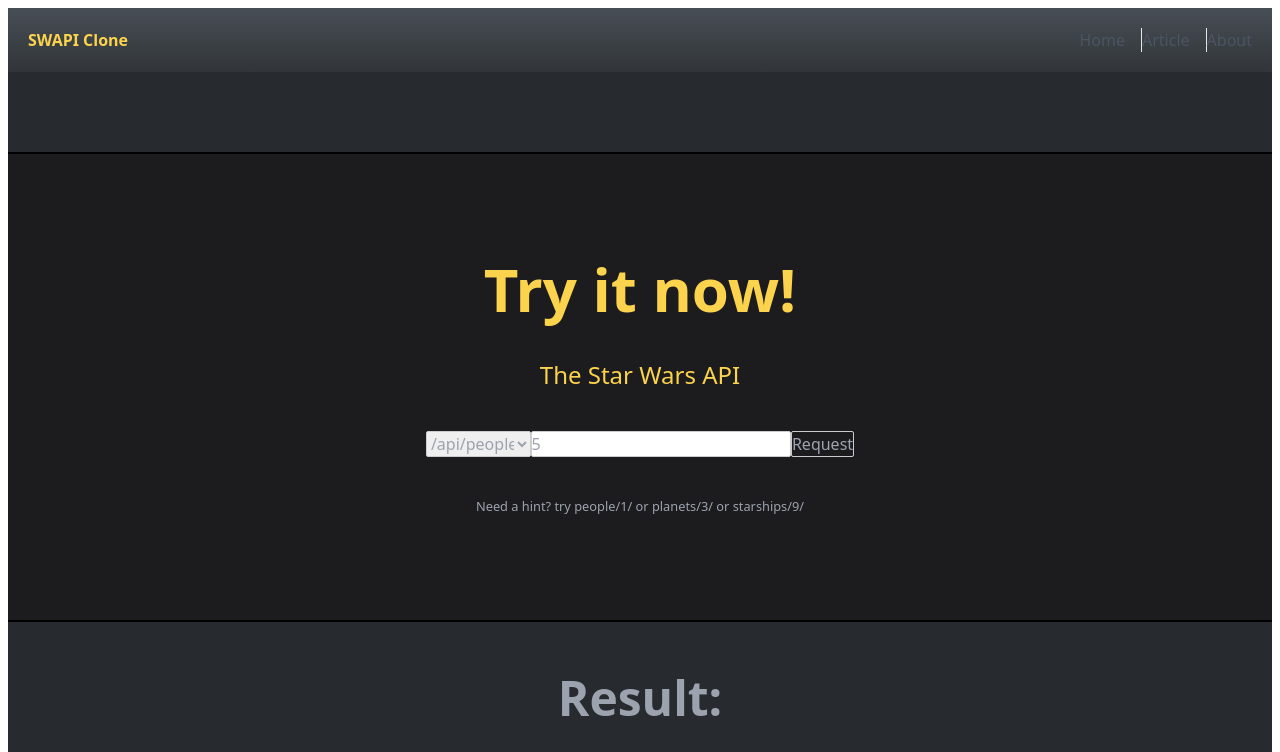
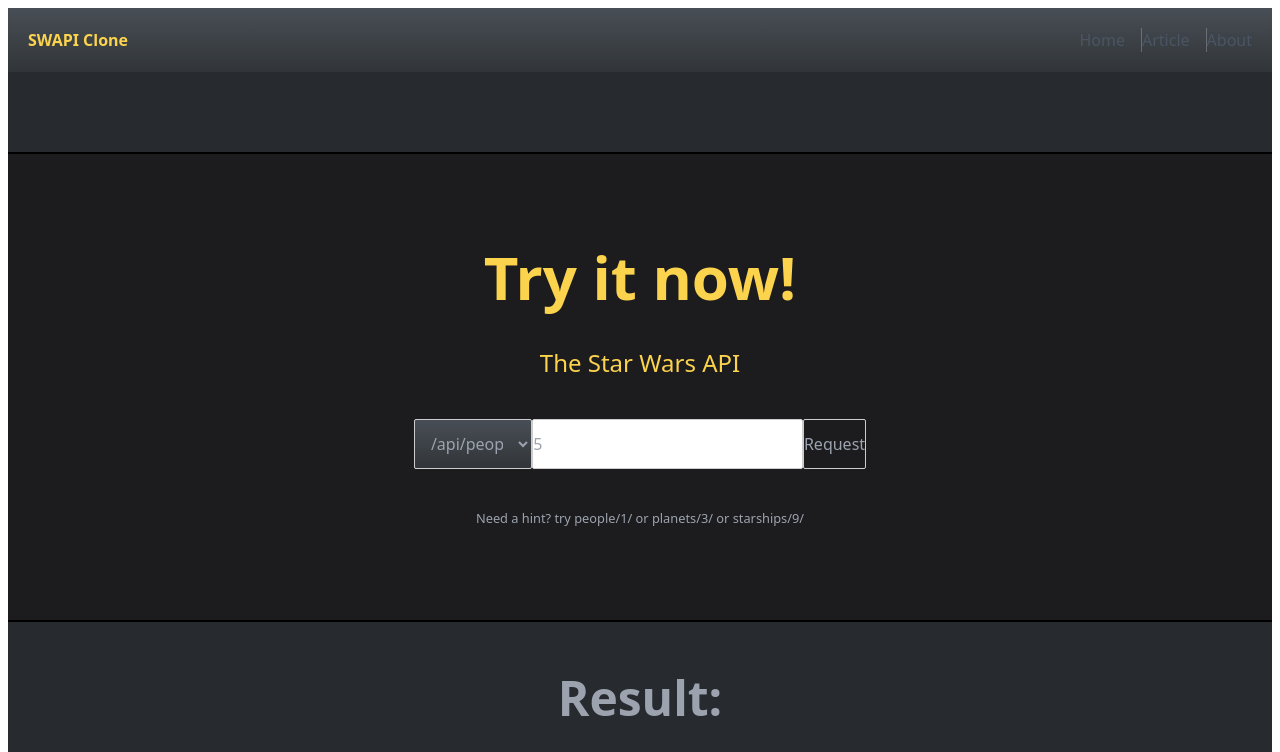
Before and after one commit to davidjsalazarmoreno/swapi-deno, a Svelte app in the folder client/: page / in a window 1280 px wide. Shown: the top 752 px of the page. Built offline with nearby package versions, Linux system fonts and the light colour scheme; no server answers; what @tailwindcss/ui would draw is missing.

Commit message:
updates styles

```diff
--- a/client/src/routes/home/Home.svelte
+++ b/client/src/routes/home/Home.svelte
@@ -27,7 +27,7 @@
 <header class="p-5 bg-primary-swapi bg-nav-bar">
   <nav class="flex place-content-between">
     <h1 class="text-yellow-300 font-bold">SWAPI Clone</h1>
-    <ol class="flex space-x-4 divide-x">
+    <ol class="flex space-x-4 divide-x divide-gray-100 divide-opacity-25">
       <li>
         <a class="text-gray-600 hover:text-gray-400" href="/">Home</a>
       </li>
@@ -48,7 +48,11 @@
   <h2 class="text-6xl font-bold m-5 text-yellow-300">Try it now!</h2>
   <h3 class="text-2xl m-5 text-yellow-300">The Star Wars API</h3>
   <div class="flex m-5">
-    <select id="apis" bind:value={resource} class="w-2/5 sm:w-2/5">
+    <select
+      id="apis"
+      bind:value={resource}
+      class="w-2/5 sm:w-2/5 bg-nav-bar p-3"
+    >
       <option>{prefix}people/</option>
       <option>{prefix}films/</option>
       <option>{prefix}starships/</option>
```
